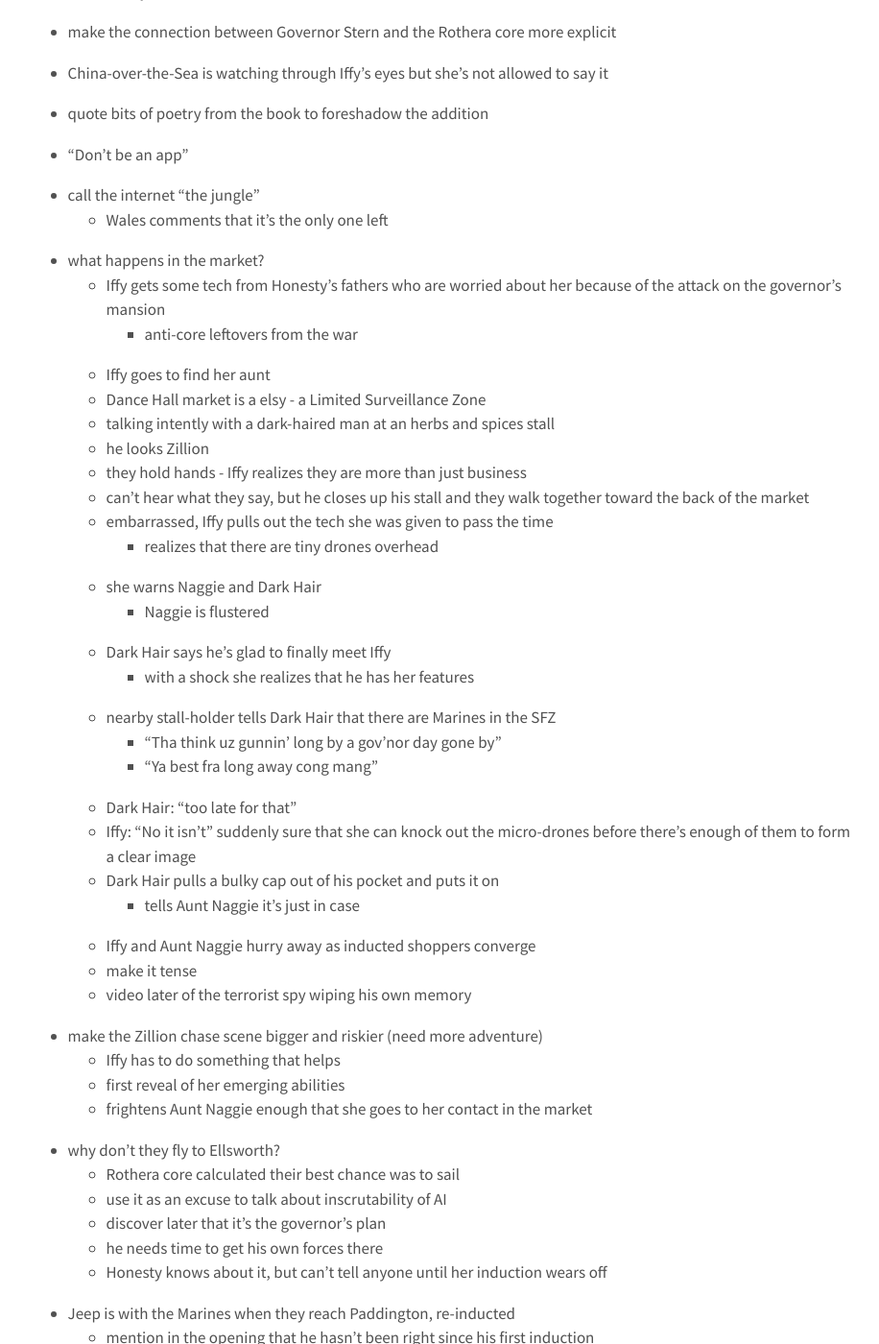
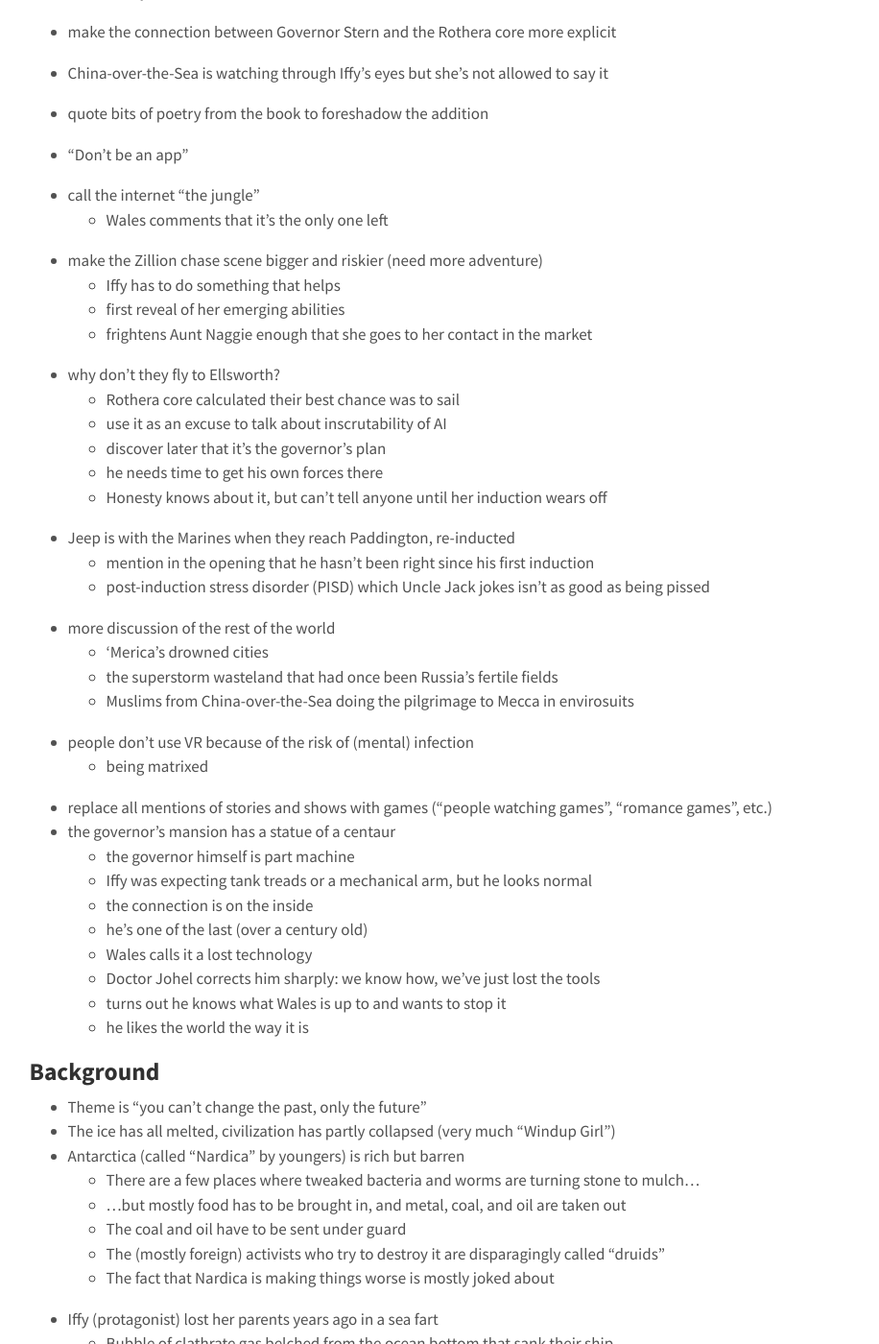
Before and after one commit to gvwilson/sensibleadventures, a Jekyll site: the page built from nardica/outline.md, in a window 1280 px wide and 1400 px high, scrolled down 1077 px. Shown: the whole window at 96% size, without its empty margins (176-1092 px from the left). Built offline with Jekyll 4.4.1, drawn with Linux system fonts in a browser that asks for light colours; nearby versions of some CDN libraries; our own code applies the rules of GitHub Pages for plain Markdown files.

Commit message:
Next steps

```diff
--- a/nardica/outline.md
+++ b/nardica/outline.md
@@ -41,31 +41,6 @@
 - call the internet "the jungle"
   - Wales comments that it's the only one left
 
-- what happens in the market?
-  - Iffy gets some tech from Honesty's fathers who are worried about her because of the attack on the governor's mansion
-    - anti-core leftovers from the war
-  - Iffy goes to find her aunt
-  - Dance Hall market is a elsy - a Limited Surveillance Zone
-  - talking intently with a dark-haired man at an herbs and spices stall
-  - he looks Zillion
-  - they hold hands - Iffy realizes they are more than just business
-  - can't hear what they say, but he closes up his stall and they walk together toward the back of the market
-  - embarrassed, Iffy pulls out the tech she was given to pass the time
-    - realizes that there are tiny drones overhead
-  - she warns Naggie and Dark Hair
-    - Naggie is flustered
-  - Dark Hair says he's glad to finally meet Iffy
-    - with a shock she realizes that he has her features
-  - nearby stall-holder tells Dark Hair that there are Marines in the SFZ
-    - "Tha think uz gunnin' long by a gov'nor day gone by"
-    - "Ya best fra long away cong mang"
-  - Dark Hair: "too late for that"
-  - Iffy: "No it isn't" suddenly sure that she can knock out the micro-drones before there's enough of them to form a clear image
-  - Dark Hair pulls a bulky cap out of his pocket and puts it on
-    - tells Aunt Naggie it's just in case
-  - Iffy and Aunt Naggie hurry away as inducted shoppers converge
-  - make it tense
-  - video later of the terrorist spy wiping his own memory
 - make the Zillion chase scene bigger and riskier (need more adventure)
   - Iffy has to do something that helps
   - first reveal of her emerging abilities
```
